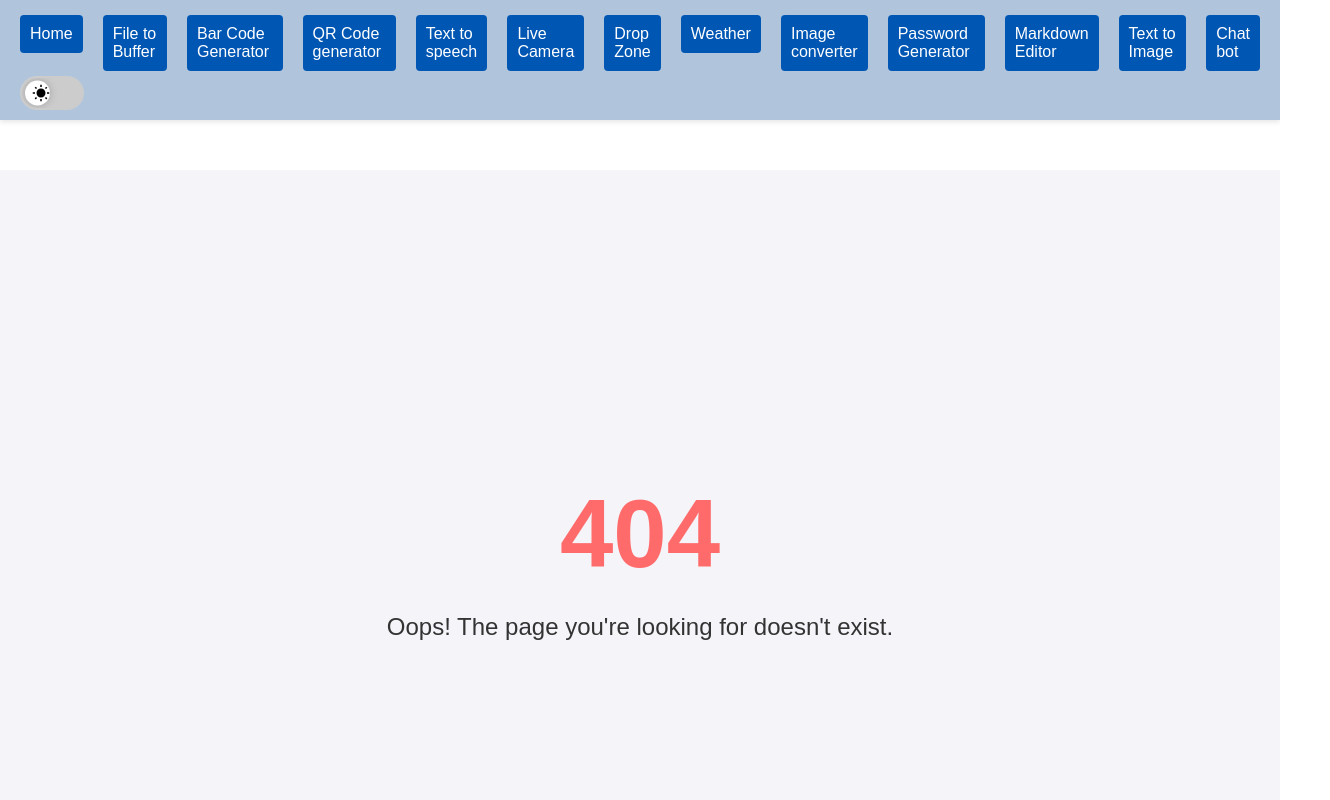
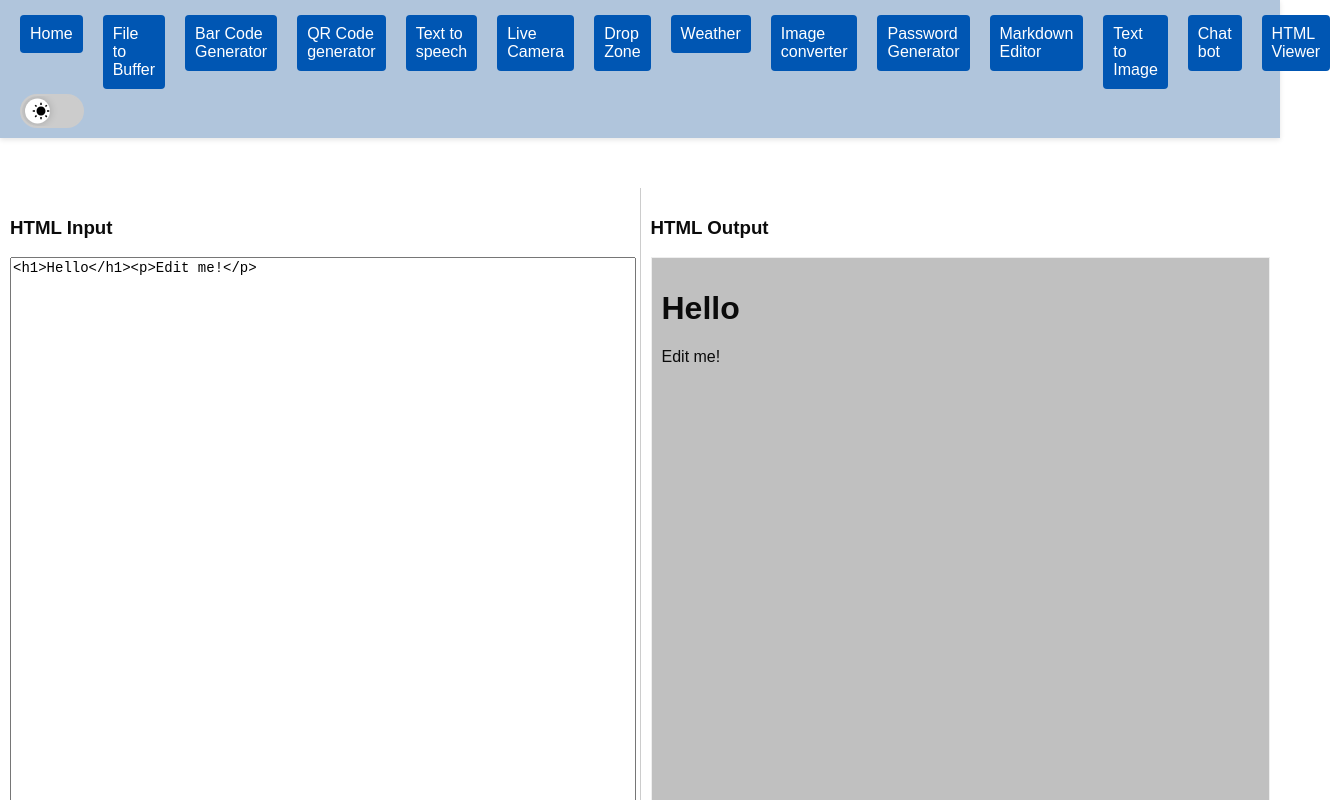
Before and after one commit to kunndnn/tools, a React (Create React App) app: page /#/html-viewer in a window 1280 px wide. Shown: the top 800 px of the page, 1330 px wide, since content can reach past the window. Built offline with nearby package versions, Linux system fonts and the light colour scheme.

Commit message:
Update dependencies and add HTMLViewer component with routing

```diff
--- a/package.json
+++ b/package.json
@@ -12,7 +12,7 @@
     "axios": "^1.9.0",
     "bcryptjs": "^2.4.3",
     "cropperjs": "^1.6.2",
-    "dompurify": "^3.2.5",
+    "dompurify": "^3.2.6",
     "file-saver": "^2.0.5",
     "gh-pages": "^6.1.1",
     "jsbarcode": "^3.11.6",
--- /dev/null
+++ b/src/Components/HTMLViewer.js
@@ -0,0 +1,46 @@
+import  { useState } from 'react';
+import DOMPurify from 'dompurify';
+
+const HTMLViewer = () => {
+  const [html, setHtml] = useState('<h1>Hello</h1><p>Edit me!</p>');
+
+  const handleChange = (e) => {
+    console.log('boom',e.target.value)
+    setHtml(e.target.value);
+  };
+
+  return (
+    <div style={{ display: 'flex', height: '100vh' }}>
+      {/* Left: Input Area */}
+      <div style={{ flex: 1, padding: '10px', borderRight: '1px solid #ccc' }}>
+        <h3>HTML Input</h3>
+        <textarea
+          value={html}
+          onChange={handleChange}
+          style={{
+            width: '100%',
+            height: '90%',
+            fontFamily: 'monospace',
+            fontSize: '14px',
+          }}
+        />
+      </div>
+
+      {/* Right: Output Area */}
+      <div style={{ flex: 1, padding: '10px' }}>
+        <h3>HTML Output</h3>
+        <div
+          style={{
+            border: '1px solid #eee',
+            padding: '10px',
+            minHeight: '90%',
+            backgroundColor: '#c0c0c0',
+          }}
+          dangerouslySetInnerHTML={{ __html: DOMPurify.sanitize(html) }}
+        />
+      </div>
+    </div>
+  );
+};
+
+export default HTMLViewer;
--- a/src/Components/TexttoImage.js
+++ b/src/Components/TexttoImage.js
@@ -1,4 +1,4 @@
-import React, { useState } from "react";
+import { useState } from "react";
 
 const TextToImage = () => {
   const [apiKey, setApiKey] = useState("");
--- a/src/Router.js
+++ b/src/Router.js
@@ -2,24 +2,26 @@
 import { HashRouter, Routes, Route } from "react-router-dom";
 import Layout from "./Components/Layout";
 import NoPage from "./Components/NoPage";
-import React, { Suspense, lazy } from "react";
+import { Suspense, lazy } from "react";
 
 const Loading = () => <div>Loading ...</div>;
-const Loader = lazy(() => import("./Components/Loader"));
-const FileToBuffer = lazy(() => import("./Components/FileToBuffer"));
-const BarCodeGenerator = lazy(() => import("./Components/BarCodeGenerator"));
-const QRCodeGenerator = lazy(() => import("./Components/QRCodeGenerator"));
-const TextToSpeech = lazy(() => import("./Components/TextToSpeech"));
-const LiveCamera = lazy(() => import("./Components/LiveCamera"));
-const ChatBot = lazy(() => import("./Components/ChatBot"));
-const DropzoneComponent = lazy(() => import("./Components/DropzoneComponent"));
-const Weather = lazy(() => import("./Components/Weather/Weather"));
-const ImageConverter = lazy(() => import("./Components/ImageConverter"));
-// const ImageEnhancer = lazy(() => import("./Components/ImageEnhancer"));
-const PasswordGenerator = lazy(() => import("./Components/PasswordGenerator"));
-// const Quote = lazy(() => import("./Components/Quote"));
-const MarkdownPreviewer = lazy(() => import("./Components/Markdown"));
-const TexttoImage = lazy(() => import("./Components/TexttoImage"));
+const Loader = lazy(() => import("./Components/Loader")),
+  FileToBuffer = lazy(() => import("./Components/FileToBuffer")),
+  BarCodeGenerator = lazy(() => import("./Components/BarCodeGenerator")),
+  QRCodeGenerator = lazy(() => import("./Components/QRCodeGenerator")),
+  TextToSpeech = lazy(() => import("./Components/TextToSpeech")),
+  LiveCamera = lazy(() => import("./Components/LiveCamera")),
+  ChatBot = lazy(() => import("./Components/ChatBot")),
+  DropzoneComponent = lazy(() => import("./Components/DropzoneComponent")),
+  Weather = lazy(() => import("./Components/Weather/Weather")),
+  ImageConverter = lazy(() => import("./Components/ImageConverter")),
+  //  ImageEnhancer = lazy(() => import("./Components/ImageEnhancer")),
+  PasswordGenerator = lazy(() => import("./Components/PasswordGenerator")),
+  //  Quote = lazy(() => import("./Components/Quote")),
+  MarkdownPreviewer = lazy(() => import("./Components/Markdown")),
+  TexttoImage = lazy(() => import("./Components/TexttoImage")),
+  // SMTP = lazy(() => import("./Components/SMTP")),
+  HTMLViewer = lazy(() => import("./Components/HTMLViewer"));
 const routesArray = [
   {
     path: "/loader",
@@ -81,6 +83,14 @@ const routesArray = [
     path: "chat-bot",
     component: <ChatBot />,
   },
+  // {
+  //   path: "smtp-test",
+  //   component: <SMTP />,
+  // },
+  {
+    path: "html-viewer",
+    component: <HTMLViewer />,
+  },
 ];
 
 const routes = routesArray.map(({ path, component }) => (
--- a/src/helpers/constants.js
+++ b/src/helpers/constants.js
@@ -59,6 +59,14 @@ const Links = [
     list: "chat-bot",
     name: "Chat bot",
   },
+  // {
+  //   list: "smtp-test",
+  //   name: "SMTP Test",
+  // },
+  {
+    list: "html-viewer",
+    name: "HTML Viewer",
+  },
 ]; // routers
 
 export { Links };
```
Also changed, not shown: 1 other file (tests, documents, lock files or other folders).
